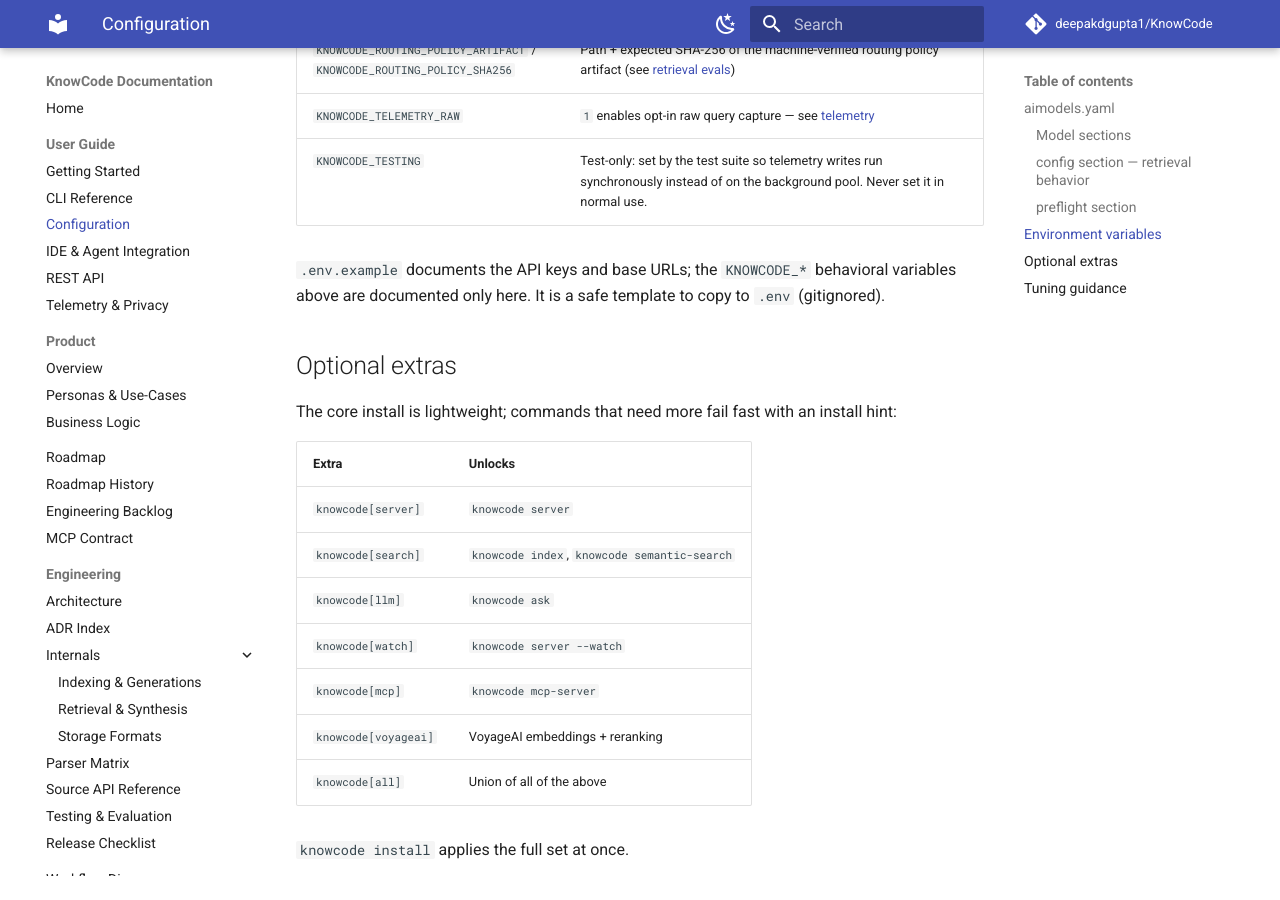
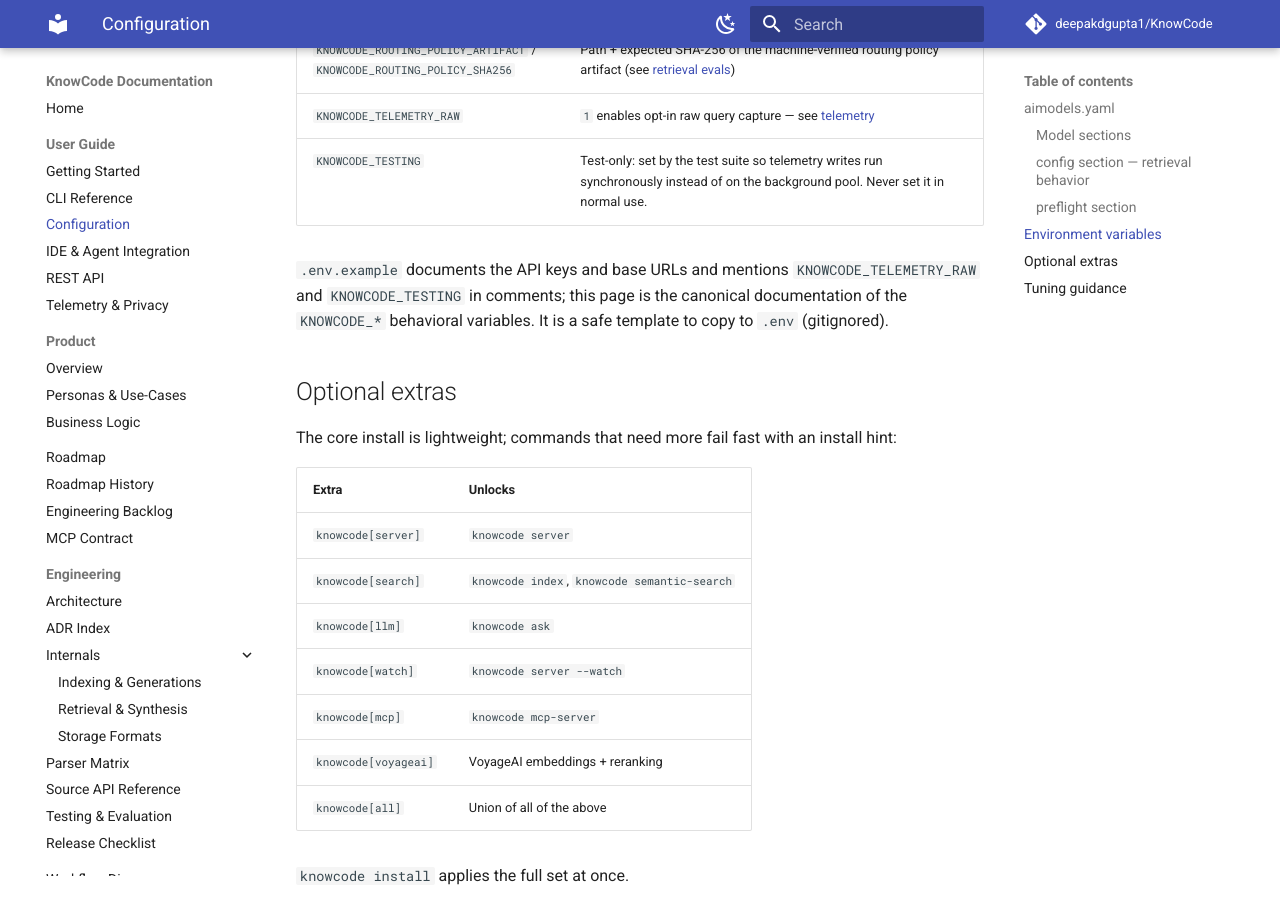
Before and after one commit to deepakdgupta1/KnowCode, an MkDocs documentation site: the page built from docs/user/configuration.md, in a window 1280 px wide and 900 px high, scrolled down 2636 px. Built offline with MkDocs 1.6.1 and Material for MkDocs 9.7.7, drawn with Linux system fonts in a browser that asks for light colours; comment, search, counter and statistics services are not loaded.

Commit message:
docs(config): the env example does mention two behavioral variables — say so

```diff
--- a/docs/user/configuration.md
+++ b/docs/user/configuration.md
@@ -84,9 +84,10 @@
 | `KNOWCODE_TELEMETRY_RAW` | `1` enables opt-in raw query capture — see [telemetry](telemetry.md#opt-in-raw-query-capture) |
 | `KNOWCODE_TESTING` | Test-only: set by the test suite so telemetry writes run synchronously instead of on the background pool. Never set it in normal use. |
 
-`.env.example` documents the API keys and base URLs; the `KNOWCODE_*`
-behavioral variables above are documented only here. It is a safe template to
-copy to `.env` (gitignored).
+`.env.example` documents the API keys and base URLs and mentions
+`KNOWCODE_TELEMETRY_RAW` and `KNOWCODE_TESTING` in comments; this page is the
+canonical documentation of the `KNOWCODE_*` behavioral variables. It is a safe
+template to copy to `.env` (gitignored).
 
 ## Optional extras
 
```
Also changed, not shown: docs/superpowers/plans/2026-09-22-docs-refresh.md (+2 -2 lines).
